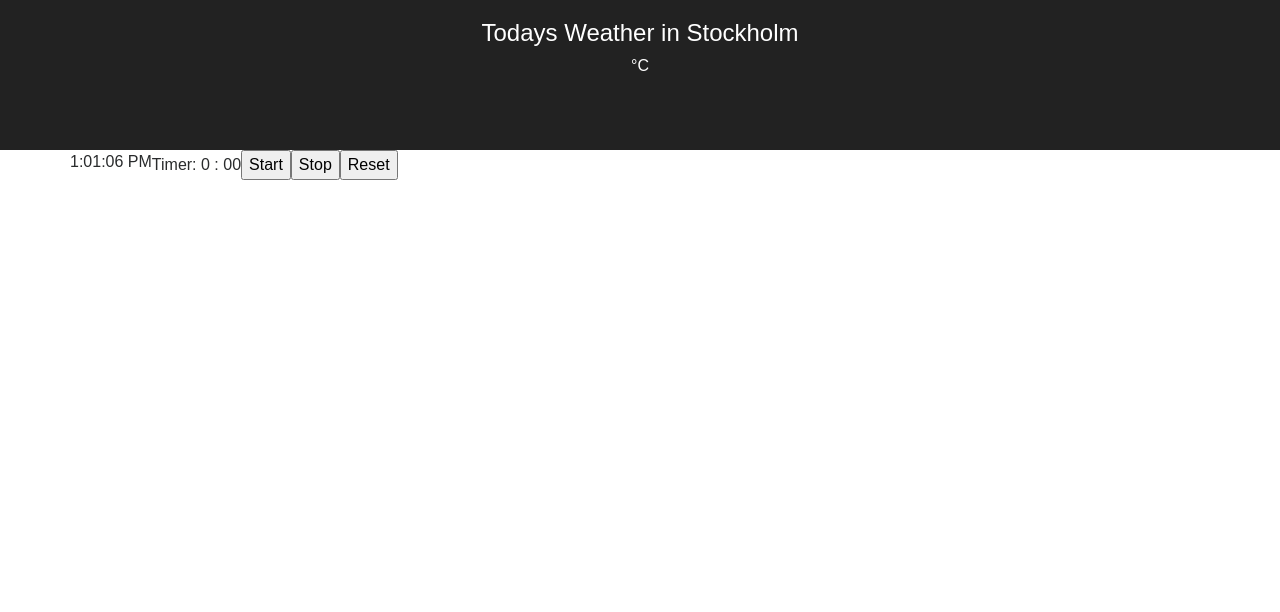
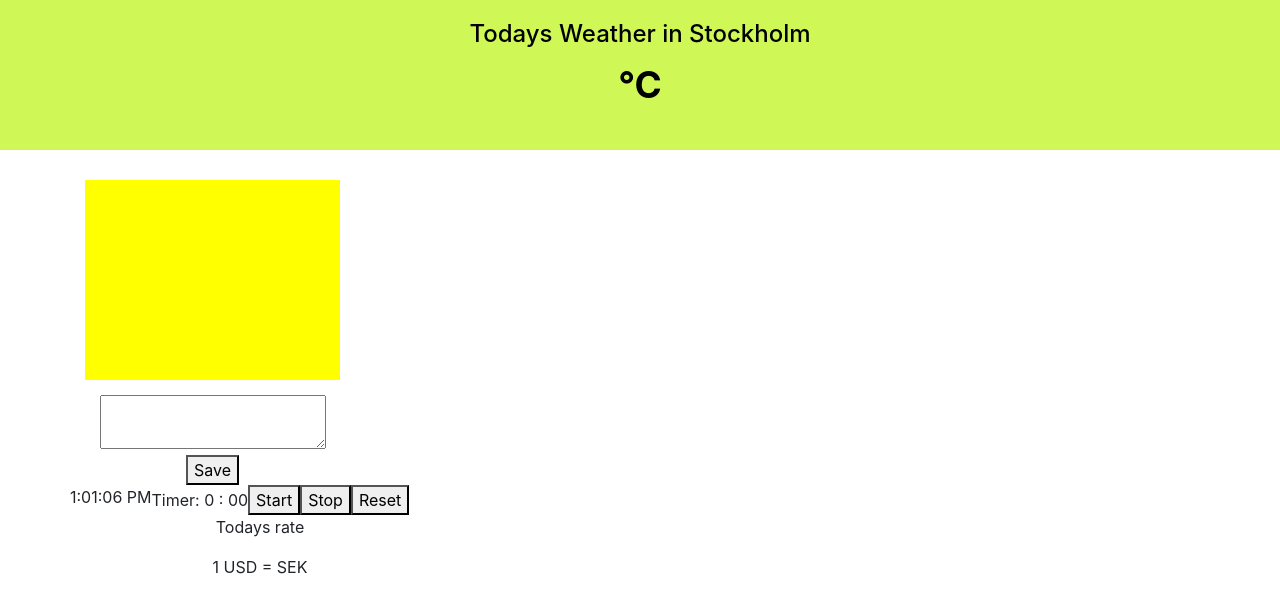
Before and after one commit to vanjaivanovic/Dashboard-React, a React (Create React App) app: page / in a window 1280 px wide. Shown: the top 612 px of the page. Built offline with nearby package versions, Linux system fonts and the light colour scheme; no server answers.

Commit message:
Currency and post it

```diff
--- a/package.json
+++ b/package.json
@@ -3,6 +3,7 @@
   "version": "0.1.0",
   "private": true,
   "dependencies": {
+    "bootstrap": "^4.1.1",
     "react": "^16.4.0",
     "react-dom": "^16.4.0",
     "react-scripts": "1.1.4"
--- a/public/index.html
+++ b/public/index.html
@@ -4,8 +4,6 @@
     <meta charset="utf-8">
     <meta name="viewport" content="width=device-width, initial-scale=1, shrink-to-fit=no">
     <meta name="theme-color" content="#000000">
-    <link rel="stylesheet" href="https://maxcdn.bootstrapcdn.com/bootstrap/4.0.0-alpha.6/css/bootstrap.min.css" integrity="sha384-rwoIResjU2yc3z8GV/NPeZWAv56rSmLldC3R/AZzGRnGxQQKnKkoFVhFQhNUwEyJ"
-   crossorigin="anonymous">
     <!--
       manifest.json provides metadata used when your web app is added to the
       homescreen on Android. See https://developers.google.com/web/fundamentals/engage-and-retain/web-app-manifest/
--- a/src/App.css
+++ b/src/App.css
@@ -8,10 +8,10 @@
 }
 
 .App-header {
-  background-color: #222;
+  background-color: #cff756;
   height: 150px;
   padding: 20px;
-  color: white;
+  color: black;
 }
 
 .App-title {
@@ -22,6 +22,19 @@
   font-size: large;
 }
 
+.weatherStyle {
+  font-size: 2.3em;
+  font-weight: bold;
+}
+
+.stickyNote {
+  margin-top: 30px;
+  margin-bottom: 15px;
+  padding-top: 50px;
+  background: yellow;
+  height: 200px;
+}
+
 @keyframes App-logo-spin {
   from { transform: rotate(0deg); }
   to { transform: rotate(360deg); }
--- a/src/App.js
+++ b/src/App.js
@@ -1,9 +1,11 @@
 import React, { Component } from 'react';
-import logo from './logo.svg';
 import './App.css';
 import Weather from './components/Weather.js';
 import Clock from './components/Clock.js';
 import Timer from './components/Timer.js';
+import Currency from './components/Currency.js';
+import Postit from './components/Postit.js';
+import '../node_modules/bootstrap/dist/css/bootstrap.min.css';
 
 class App extends Component {
   render() {
@@ -13,21 +15,31 @@ class App extends Component {
           <h1 className="App-title">Todays Weather in Stockholm</h1>
           <Weather />
         </header>
+
         <div className="container">
           <div className="row">
+            <div className="col-xs-12 col-sm-offset-5 col-sm-3 App-sticky-note">
+              <Postit />
+            </div>
+           </div>
 
-            <div className="col-xs-6 App-clock">
-              <Clock />
-            </div>
+           <div className="row">
+             <div className="col-xs-6 App-clock">
+                <Clock />
+              </div>
 
             <div className="col-xs-6 App-timer">
               <Timer />
             </div>
+          </div>
 
+          <div className="row">
+            <div className="col-xs-12 col-sm-offset-4 col-sm-4 App-currency">
+              <Currency />
+            </div>
           </div>
+
         </div>
-
-
 
       </div>
     );
--- a/src/components/Clock.js
+++ b/src/components/Clock.js
@@ -14,7 +14,7 @@ updateTime = () => {
 }
 
 render() {
-  return(<div className="time">
+  return (<div className="time">
 
   {this.state.time.toLocaleTimeString()}
     </div>)
--- a/src/components/Currency.js
+++ b/src/components/Currency.js
@@ -0,0 +1,36 @@
+import React, { Component } from 'react';
+
+class Currency extends Component {
+
+  state = {
+    exchangeRate: ''
+
+  }
+
+    componentDidMount() {
+      this.fetchCurrencyAPI();
+    }
+
+    fetchCurrencyAPI = () => {
+      fetch('http://www.apilayer.net/api/live?access_key=d110e947be5a421a93345033c583d606')
+      .then(response => response.json())
+      .then((data) => {
+          this.setState({ exchangeRate: data.quotes.USDSEK })
+      })
+
+      .catch(error => {
+        console.log(error);
+      })
+
+    }
+
+  render(){
+    return (<div>
+              <p>Todays rate</p>
+              <p>1 USD = {this.state.exchangeRate} SEK</p>
+           </div>
+         )
+      }
+}
+
+export default Currency;
--- a/src/components/Postit.js
+++ b/src/components/Postit.js
@@ -0,0 +1,31 @@
+import React, { Component } from 'react';
+import TextArea from './textArea.js';
+
+class Postit extends Component {
+  state = {
+    postIt: localStorage.getItem('savedText')
+  }
+
+  postItValue = () => {
+    let postItText = document.getElementById('input').value;
+    this.setState({postIt: postItText});
+    localStorage.setItem('savedText', postItText);
+  }
+
+  render(){
+    return(
+      <div>
+        <div className="stickyNote"><p>{this.state.postIt}</p></div>
+          <TextArea formId="form" textAreaId="input" submitButton="submitButton" event={this.postItValue}/>
+      </div>
+      )
+
+  }
+
+
+}
+
+
+
+
+  export default Postit;
--- a/src/components/Timer.js
+++ b/src/components/Timer.js
@@ -15,7 +15,7 @@ class Timer extends Component {
   }
 
   tick = () => {
-    this.interval = setInterval(() => {
+    this.incrementer = setInterval(() => {
       this.setState({
         secondsStartPoint: (this.state.secondsStartPoint + 1)
     })
@@ -23,7 +23,7 @@ class Timer extends Component {
   }
 
   stopTimer = () => {
-    clearInterval(this.interval);
+    clearInterval(this.incrementer);
   }
 
   resetTimer = () => {
--- /dev/null
+++ b/src/components/textArea.js
@@ -0,0 +1,17 @@
+import React, { Component } from 'react';
+
+const TextArea = (props) => {
+	return(
+	<div className="form">
+		<form id={props.formId}>
+			<textarea id={props.textAreaId}></textarea>
+			<button id={props.submitButton} onClick={props.event}>Save</button>
+		</form>
+	</div>
+
+
+	)
+}
+
+
+export default TextArea;
```
Also changed, not shown: 1 other file (tests, documents, lock files or other folders).
